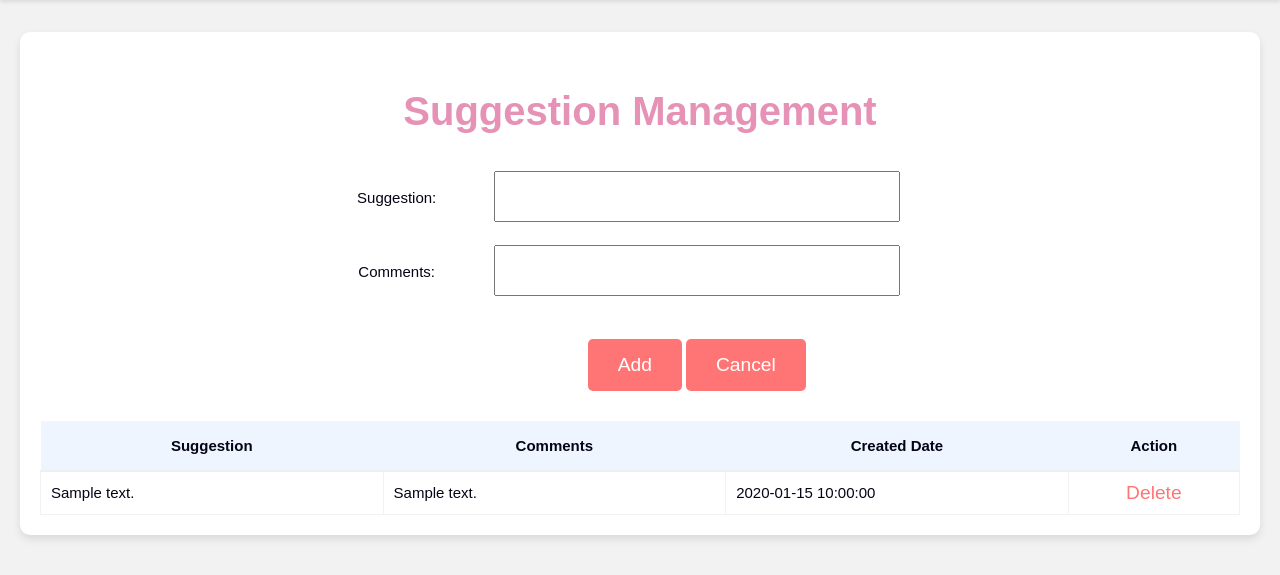
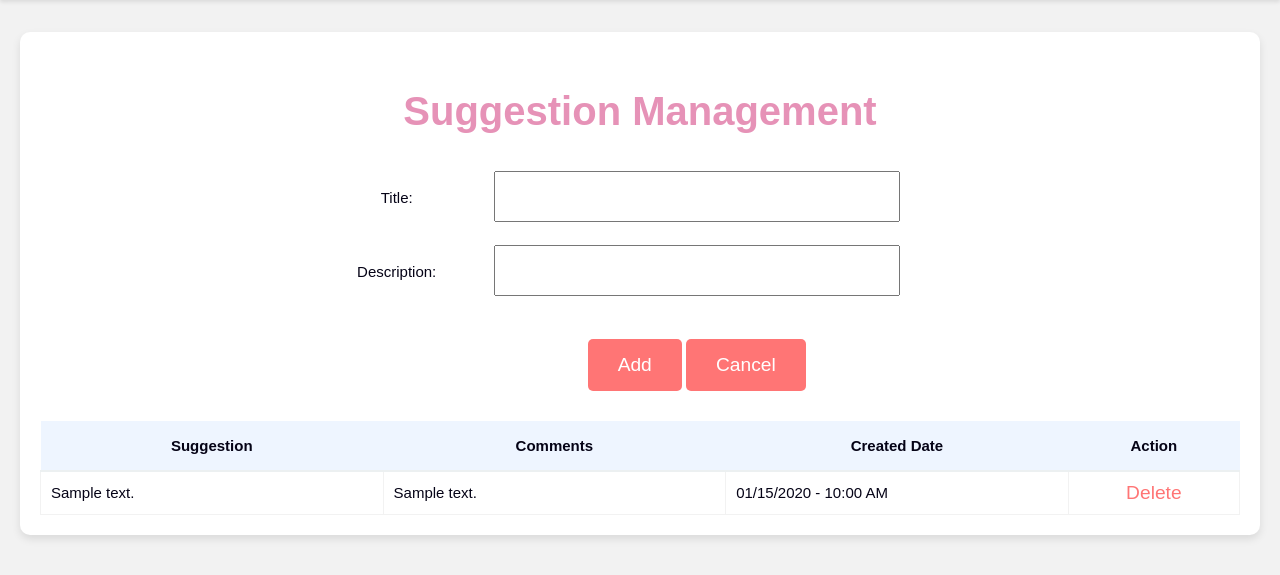
Before and after one commit to rbarans/CAPSTON3RS, a Flask app: template system/templates/suggestion.html in a window 1280 px wide. Shown: the part 73-648 px from the top of the page. Run offline with Flask 3, Linux system fonts and the light colour scheme; the template is opened without the code that fills it: most values are stand-ins (such as "Sample title", 1, 10 or a date in 2020); some libraries are stand-ins or nearby versions.

Commit message:
Minor Changes for suggestion.html

```diff
--- a/system/templates/suggestion.html
+++ b/system/templates/suggestion.html
@@ -22,11 +22,11 @@
         <form id="suggestionForm" method="POST">
             <table>
                 <tr>
-                    <td><label for="Description">Suggestion:</label></td>
+                    <td><label for="Description">Title:</label></td>
                     <td><textarea type="text" rows="3" id="Description" name="Description" required></textarea></td>
                 </tr>
                 <tr>
-                    <td><label for="Comments">Comments:</label></td>
+                    <td><label for="Comments">Description:</label></td>
                     <td><textarea type="text" rows="3" id="Comments" name="Comments"></textarea></td>
                 </tr>
 
@@ -52,7 +52,9 @@
             <tr>
                 <td>{{ suggestion.Description }}</td>
                 <td>{{ suggestion.Comments }}</td>
-                <td>{{ suggestion.CreatedDate }}</td>
+                <td>
+                    {{suggestion.CreatedDate.strftime('%m/%d/%Y') }} - {{ suggestion.CreatedDate.strftime('%I:%M %p') }}
+                </td>
                 <td class="td-action">
                     <form class="deleteForm" method="POST">
                         <input type="hidden" name="SuggestionID" value="{{ suggestion.SuggestionID }}">
```
